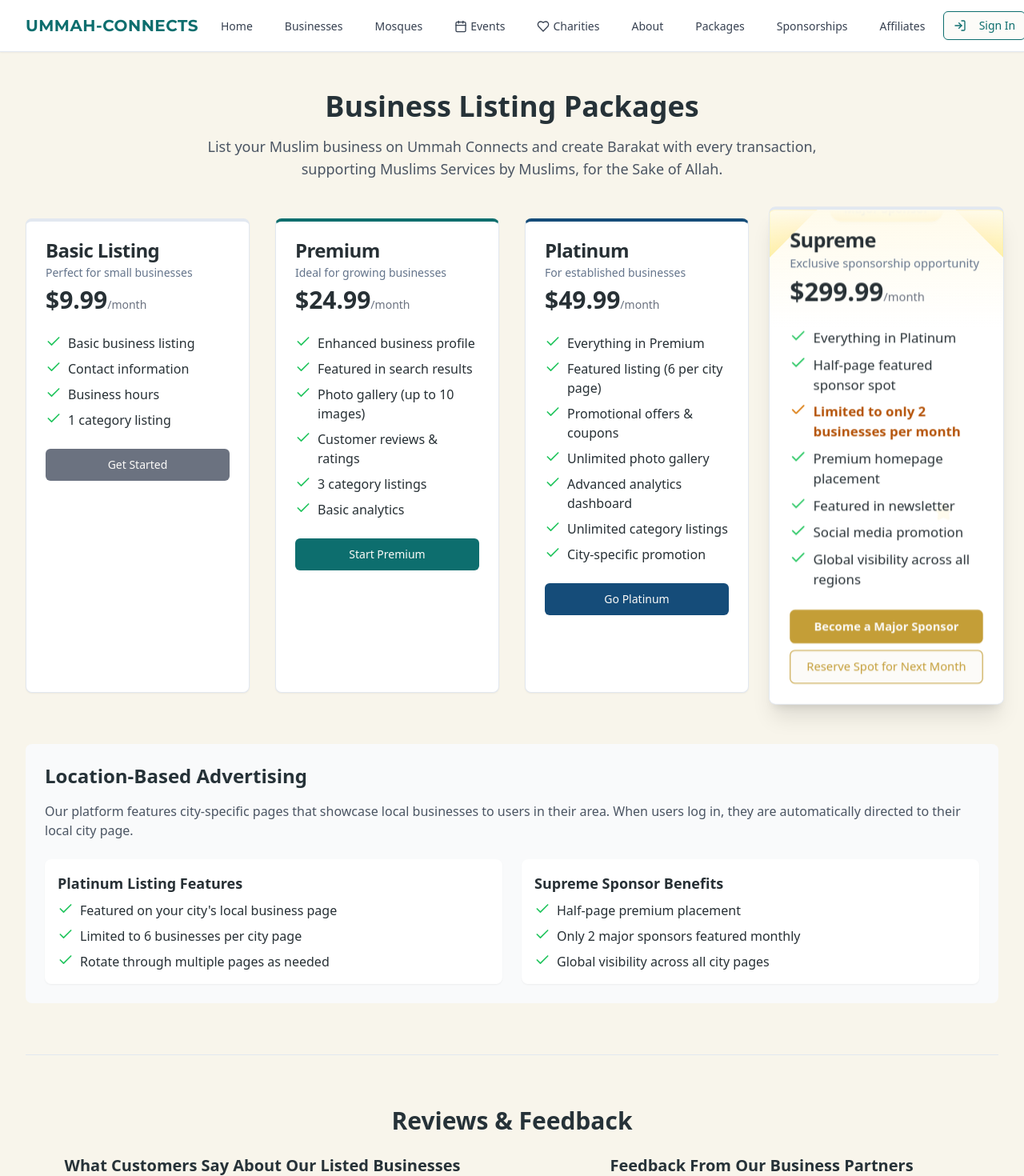
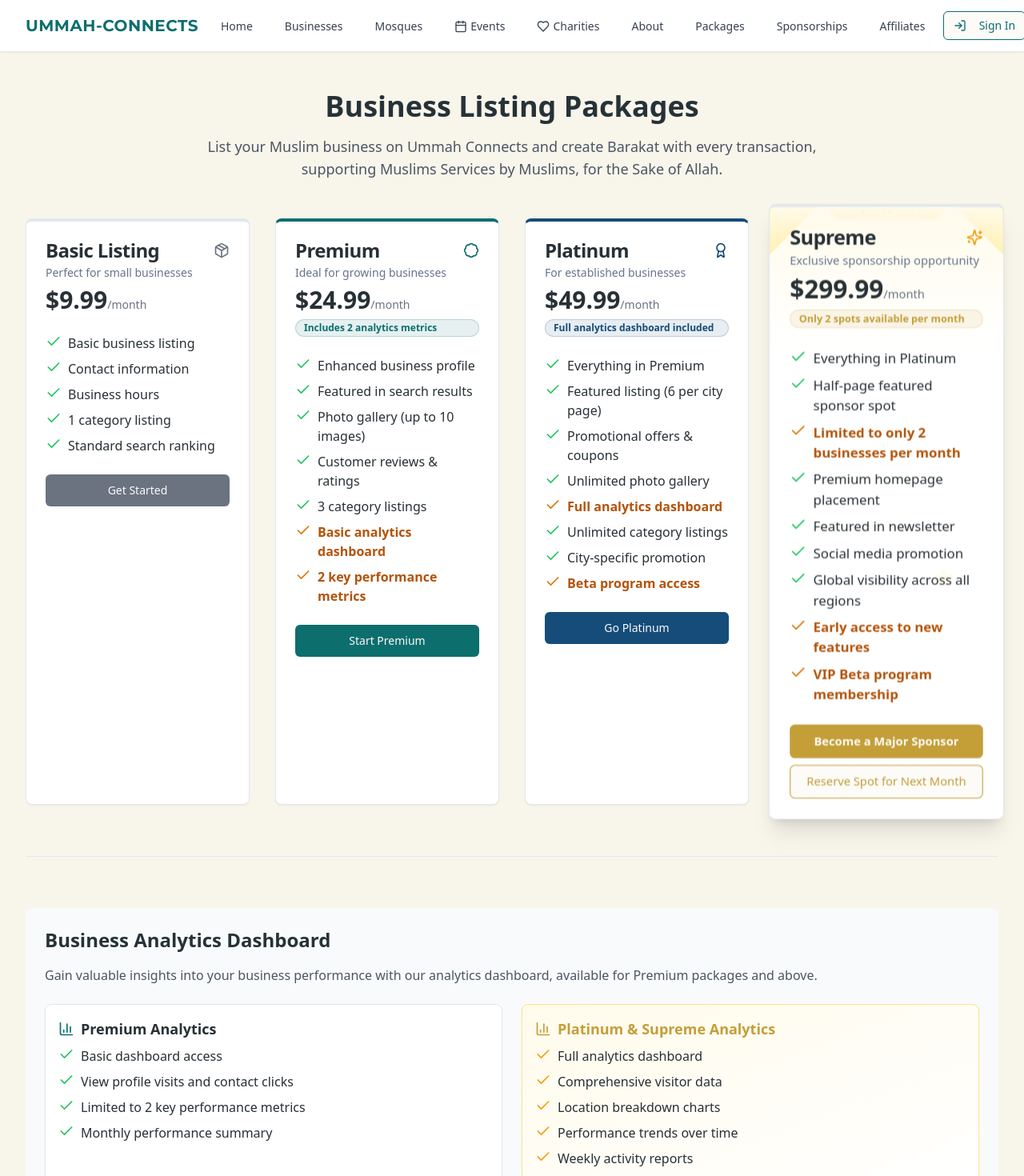
Before and after one commit to Ummahconnects/UmmahRES, a React (Vite) app: page /packages in a window 1280 px wide. Shown: the top 1470 px of the page at 80% size. Built offline with nearby package versions, Linux system fonts and the light colour scheme; a web font is replaced by a local one.

Commit message:
Add package sale display info
Update package display to reflect sale information.

```diff
--- a/src/components/packages/PackageCard.tsx
+++ b/src/components/packages/PackageCard.tsx
@@ -3,6 +3,7 @@ import React from "react";
 import { Button } from "@/components/ui/button";
 import { Card, CardContent, CardDescription, CardFooter, CardHeader, CardTitle } from "@/components/ui/card";
 import { Check, Star } from "lucide-react";
+import { Badge } from "@/components/ui/badge";
 
 export interface PackageFeature {
   text: string;
@@ -18,10 +19,12 @@ export interface PackageCardProps {
   banner?: string;
   primaryButtonText: string;
   secondaryButtonText?: string;
+  additionalInfo?: string;
   onPrimaryClick?: () => void;
   onSecondaryClick?: () => void;
   isHighlighted?: boolean;
   sparklePosition?: { top: number; left: number };
+  icon?: React.ReactNode;
 }
 
 const PackageCard = ({
@@ -33,10 +36,12 @@ const PackageCard = ({
   banner,
   primaryButtonText,
   secondaryButtonText,
+  additionalInfo,
   onPrimaryClick,
   onSecondaryClick,
   isHighlighted = false,
   sparklePosition,
+  icon,
 }: PackageCardProps) => {
   return (
     <Card className={`border-t-4 border-t-${color} relative ${isHighlighted ? 'md:scale-105 shadow-xl overflow-hidden' : ''}`}>
@@ -63,11 +68,19 @@ const PackageCard = ({
       )}
 
       <CardHeader className={`relative z-10 ${isHighlighted ? 'bg-gradient-to-b from-amber-50 to-transparent' : ''}`}>
-        <CardTitle>{title}</CardTitle>
+        <div className="flex items-center justify-between">
+          <CardTitle>{title}</CardTitle>
+          {icon && <div>{icon}</div>}
+        </div>
         <CardDescription>{description}</CardDescription>
         <div className="text-3xl font-bold mt-2">
           {price}<span className="text-sm font-normal text-gray-500">/month</span>
         </div>
+        {additionalInfo && (
+          <Badge variant="custom" className={`mt-2 bg-${color}/10 text-${color} border border-${color}/20`}>
+            {additionalInfo}
+          </Badge>
+        )}
       </CardHeader>
       <CardContent className={`relative z-10 ${isHighlighted ? 'bg-white bg-opacity-90' : ''}`}>
         <ul className="space-y-2">
--- a/src/components/packages/PackageFeatureGrid.tsx
+++ b/src/components/packages/PackageFeatureGrid.tsx
@@ -1,10 +1,12 @@
 
 import React from "react";
-import { Check } from "lucide-react";
+import { Check, BarChart3, Sparkles } from "lucide-react";
 
 interface FeatureGridItem {
   title: string;
   features: string[];
+  highlight?: boolean;
+  icon?: React.ReactNode;
 }
 
 interface PackageFeatureGridProps {
@@ -21,12 +23,18 @@ const PackageFeatureGrid = ({ title, description, gridItems }: PackageFeatureGri
 
       <div className="grid grid-cols-1 md:grid-cols-2 gap-6 mt-6">
         {gridItems.map((item, index) => (
-          <div key={index} className="bg-white p-4 rounded-lg shadow-sm">
-            <h3 className="font-semibold text-lg mb-2">{item.title}</h3>
+          <div
+            key={index}
+            className={`${item.highlight ? 'bg-gradient-to-br from-amber-50 to-white border-amber-200' : 'bg-white'} p-4 rounded-lg shadow-sm border`}
+          >
+            <div className="flex items-center mb-2">
+              {item.icon && <div className="mr-2">{item.icon}</div>}
+              <h3 className={`font-semibold text-lg ${item.highlight ? 'text-muslim-gold' : ''}`}>{item.title}</h3>
+            </div>
             <ul className="space-y-2">
               {item.features.map((feature, featureIndex) => (
                 <li key={featureIndex} className="flex items-start">
-                  <Check className="h-5 w-5 text-green-500 mr-2 shrink-0" />
+                  <Check className={`h-5 w-5 ${item.highlight ? 'text-amber-500' : 'text-green-500'} mr-2 shrink-0`} />
                   <span>{feature}</span>
                 </li>
               ))}
--- a/src/components/packages/PackageGrid.tsx
+++ b/src/components/packages/PackageGrid.tsx
@@ -1,6 +1,6 @@
 
 import React, { useState, useEffect } from "react";
-import { Star } from "lucide-react";
+import { Star, Badge, Package, Award, Sparkles } from "lucide-react";
 import PackageCard from "./PackageCard";
 
 const PackageGrid = () => {
@@ -22,7 +22,8 @@ const PackageGrid = () => {
     { text: "Basic business listing" },
     { text: "Contact information" },
     { text: "Business hours" },
-    { text: "1 category listing" }
+    { text: "1 category listing" },
+    { text: "Standard search ranking" }
   ];
 
   const premiumFeatures = [
@@ -31,7 +32,8 @@ const PackageGrid = () => {
     { text: "Photo gallery (up to 10 images)" },
     { text: "Customer reviews & ratings" },
     { text: "3 category listings" },
-    { text: "Basic analytics" }
+    { text: "Basic analytics dashboard", highlight: true },
+    { text: "2 key performance metrics", highlight: true }
   ];
 
   const platinumFeatures = [
@@ -39,9 +41,10 @@ const PackageGrid = () => {
     { text: "Featured listing (6 per city page)" },
     { text: "Promotional offers & coupons" },
     { text: "Unlimited photo gallery" },
-    { text: "Advanced analytics dashboard" },
+    { text: "Full analytics dashboard", highlight: true },
     { text: "Unlimited category listings" },
-    { text: "City-specific promotion" }
+    { text: "City-specific promotion" },
+    { text: "Beta program access", highlight: true }
   ];
 
   const supremeFeatures = [
@@ -51,7 +54,9 @@ const PackageGrid = () => {
     { text: "Premium homepage placement" },
     { text: "Featured in newsletter" },
     { text: "Social media promotion" },
-    { text: "Global visibility across all regions" }
+    { text: "Global visibility across all regions" },
+    { text: "Early access to new features", highlight: true },
+    { text: "VIP Beta program membership", highlight: true }
   ];
 
   return (
@@ -63,6 +68,7 @@ const PackageGrid = () => {
         features={basicFeatures}
         color="gray-500"
         primaryButtonText="Get Started"
+        icon={<Package className="h-5 w-5 text-gray-500" />}
       />
 
       <PackageCard
@@ -72,6 +78,8 @@ const PackageGrid = () => {
         features={premiumFeatures}
         color="muslim-teal"
         primaryButtonText="Start Premium"
+        additionalInfo="Includes 2 analytics metrics"
+        icon={<Badge className="h-5 w-5 text-muslim-teal" />}
       />
 
       <PackageCard
@@ -81,6 +89,8 @@ const PackageGrid = () => {
         features={platinumFeatures}
         color="muslim-blue"
         primaryButtonText="Go Platinum"
+        additionalInfo="Full analytics dashboard included"
+        icon={<Award className="h-5 w-5 text-muslim-blue" />}
       />
 
       <PackageCard
@@ -92,8 +102,10 @@ const PackageGrid = () => {
         banner="Major Sponsor"
         primaryButtonText="Become a Major Sponsor"
         secondaryButtonText="Reserve Spot for Next Month"
+        additionalInfo="Only 2 spots available per month"
         isHighlighted={true}
         sparklePosition={sparklePosition}
+        icon={<Sparkles className="h-5 w-5 text-amber-500" />}
       />
     </div>
   );
--- a/src/pages/Packages.tsx
+++ b/src/pages/Packages.tsx
@@ -5,6 +5,7 @@ import PackageHeader from "@/components/packages/PackageHeader";
 import PackageGrid from "@/components/packages/PackageGrid";
 import PackageFeatureGrid from "@/components/packages/PackageFeatureGrid";
 import ReviewsComparisonSection from "@/components/packages/ReviewsComparisonSection";
+import { BarChart3, Globe, Sparkles } from "lucide-react";
 
 const PackagesPage = () => {
   const locationFeatures = {
@@ -17,7 +18,8 @@ const PackagesPage = () => {
           "Featured on your city's local business page",
           "Limited to 6 businesses per city page",
           "Rotate through multiple pages as needed"
-        ]
+        ],
+        icon: <Sparkles className="h-5 w-5 text-muslim-blue" />
       },
       {
         title: "Supreme Sponsor Benefits",
@@ -25,7 +27,38 @@ const PackagesPage = () => {
           "Half-page premium placement",
           "Only 2 major sponsors featured monthly",
           "Global visibility across all city pages"
-        ]
+        ],
+        highlight: true,
+        icon: <Globe className="h-5 w-5 text-muslim-gold" />
+      }
+    ]
+  };
+
+  const analyticsFeatures = {
+    title: "Business Analytics Dashboard",
+    description: "Gain valuable insights into your business performance with our analytics dashboard, available for Premium packages and above.",
+    gridItems: [
+      {
+        title: "Premium Analytics",
+        features: [
+          "Basic dashboard access",
+          "View profile visits and contact clicks",
+          "Limited to 2 key performance metrics",
+          "Monthly performance summary"
+        ],
+        icon: <BarChart3 className="h-5 w-5 text-muslim-teal" />
+      },
+      {
+        title: "Platinum & Supreme Analytics",
+        features: [
+          "Full analytics dashboard",
+          "Comprehensive visitor data",
+          "Location breakdown charts",
+          "Performance trends over time",
+          "Weekly activity reports"
+        ],
+        highlight: true,
+        icon: <BarChart3 className="h-5 w-5 text-muslim-gold" />
       }
     ]
   };
@@ -35,12 +68,23 @@ const PackagesPage = () => {
       <div className="max-w-7xl mx-auto px-4 sm:px-6 lg:px-8 py-12">
         <PackageHeader />
         <PackageGrid />
+
+        <Separator className="my-16" />
+
+        <PackageFeatureGrid
+          title={analyticsFeatures.title}
+          description={analyticsFeatures.description}
+          gridItems={analyticsFeatures.gridItems}
+        />
+
         <PackageFeatureGrid
           title={locationFeatures.title}
           description={locationFeatures.description}
           gridItems={locationFeatures.gridItems}
         />
+
         <Separator className="my-16" />
+
         <ReviewsComparisonSection />
       </div>
     </Layout>
```
